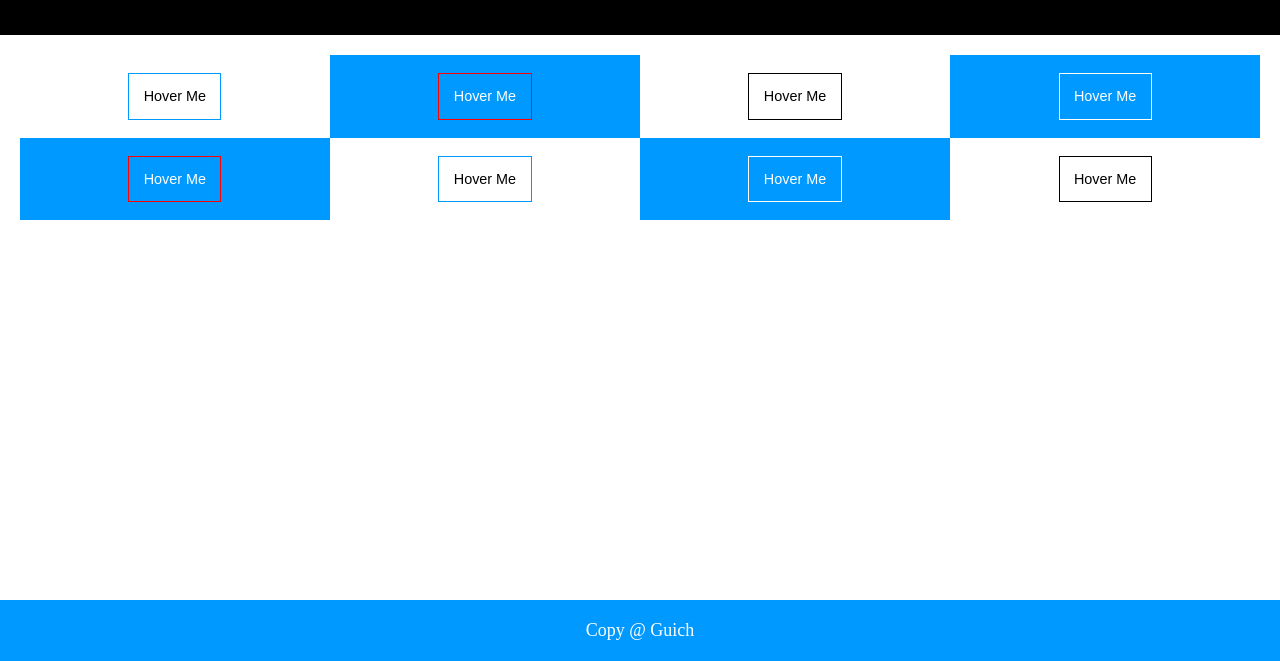
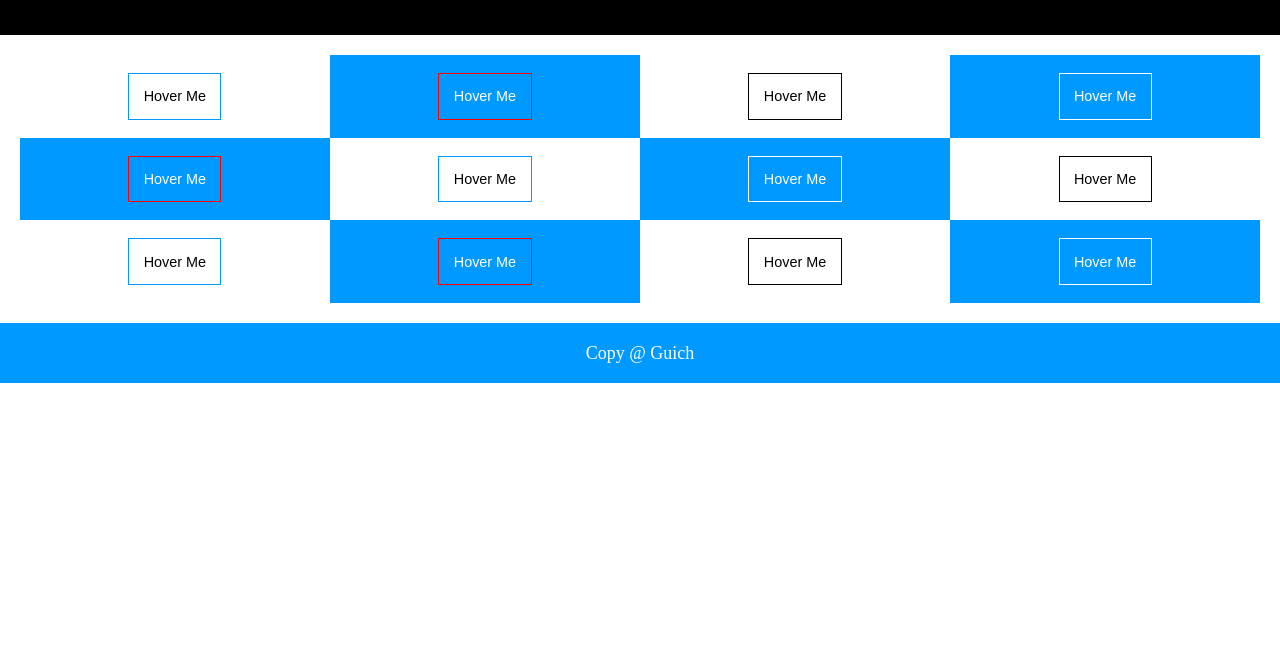
Before and after one commit to caledeito/guichx.github.io, a plain HTML site: page born2code-buttons/index.html in a window 1280 px wide. Shown: the part 139-800 px from the top of the page. Drawn offline with Linux system fonts and the light colour scheme.

Commit message:
Add four bottons

```diff
--- a/born2code-buttons/css/style.css
+++ b/born2code-buttons/css/style.css
@@ -288,6 +288,64 @@ button {
   bottom: 0 !important;
 }
 
+.button9{
+  border-color: #09f;
+  transition-property: background-color;
+  transition-duration: 0.5s;
+  transition-delay: 0.5s;
+  transition-timing-function: ease-in;
+}
+
+.button9:hover{
+  background-color: #09f;
+}
+
+.button10{
+  border-color: red;
+  color: white;
+  transition-property: background-color;
+  transition-duration: 0.5s;
+  transition-delay: 0.5s;
+  transition-timing-function: ease-out;
+}
+
+.button10:hover{
+  background-color: red;
+}
+
+.button11{
+  border-color: black;
+  transition-property: background-color color;
+  transition-duration: 1s;
+  transition-delay: 0.5s;
+  transition-timing-function: ease-in-out;
+}
+
+.button11:hover{
+  background-color: black;
+  color: white;
+}
+
+.button12{
+  border-color: white;
+  color: white;
+  transition-property: background-color color;
+  transition-duration: 0.5s;
+  transition-delay: 0.5s;
+  transition-timing-function: ease-out;
+}
+
+.button12:hover{
+  background-color: white;
+  color: black;
+}
+
+footer{
+  position: relative;
+  bottom: auto;
+  left: auto;
+}
+
 @media screen and (max-width: 768px) {
   .m-3 {
     width: 50%;
--- a/born2code-buttons/index.html
+++ b/born2code-buttons/index.html
@@ -39,6 +39,20 @@
 					<button class="button8">Hover Me</button>
 				</div>
 			</section>
+			<section class="even">
+				<div class="m-3">
+					<button class="button9">Hover Me</button>
+				</div>
+				<div class="m-3">
+					<button class="button10">Hover Me</button>
+				</div>
+				<div class="m-3">
+					<button class="button11">Hover Me</button>
+				</div>
+				<div class="m-3">
+					<button class="button12">Hover Me</button>
+				</div>
+			</section>
 		</main>
 		<footer>
 			Copy @ Guich
```
